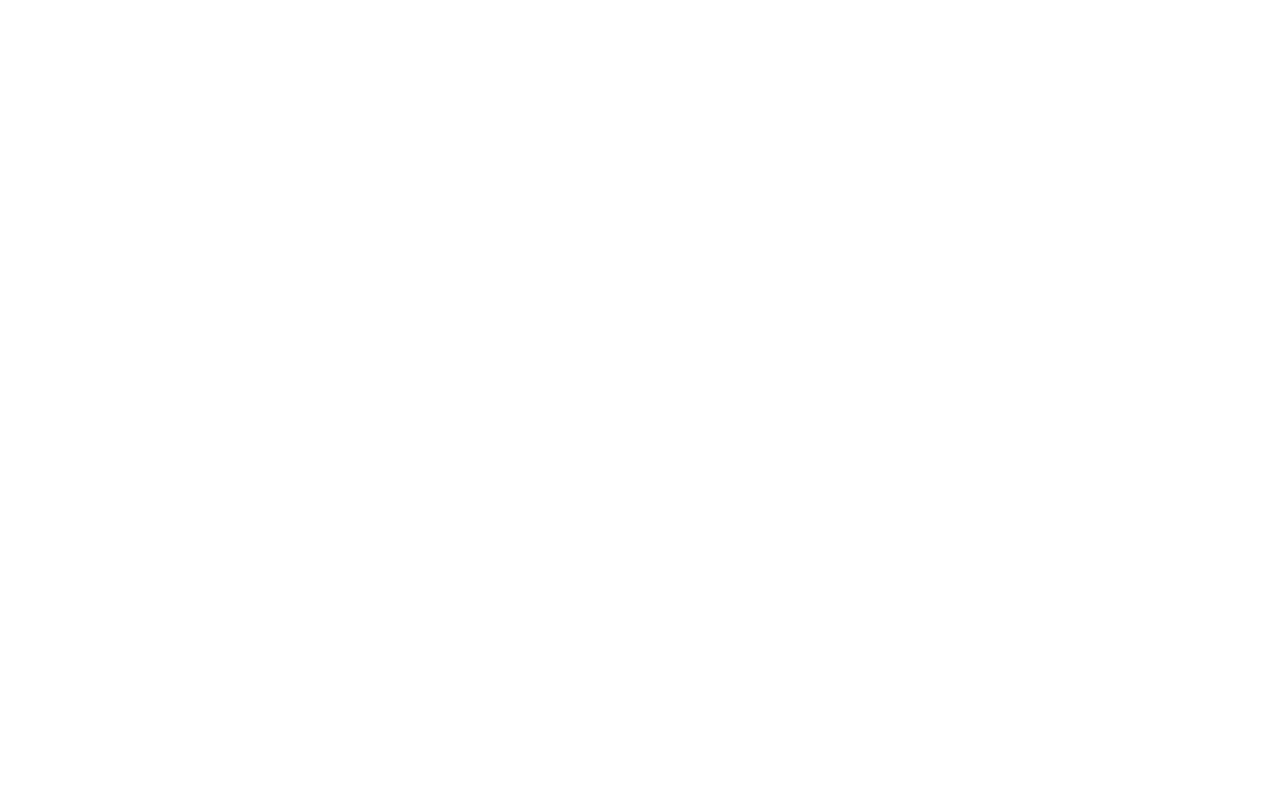
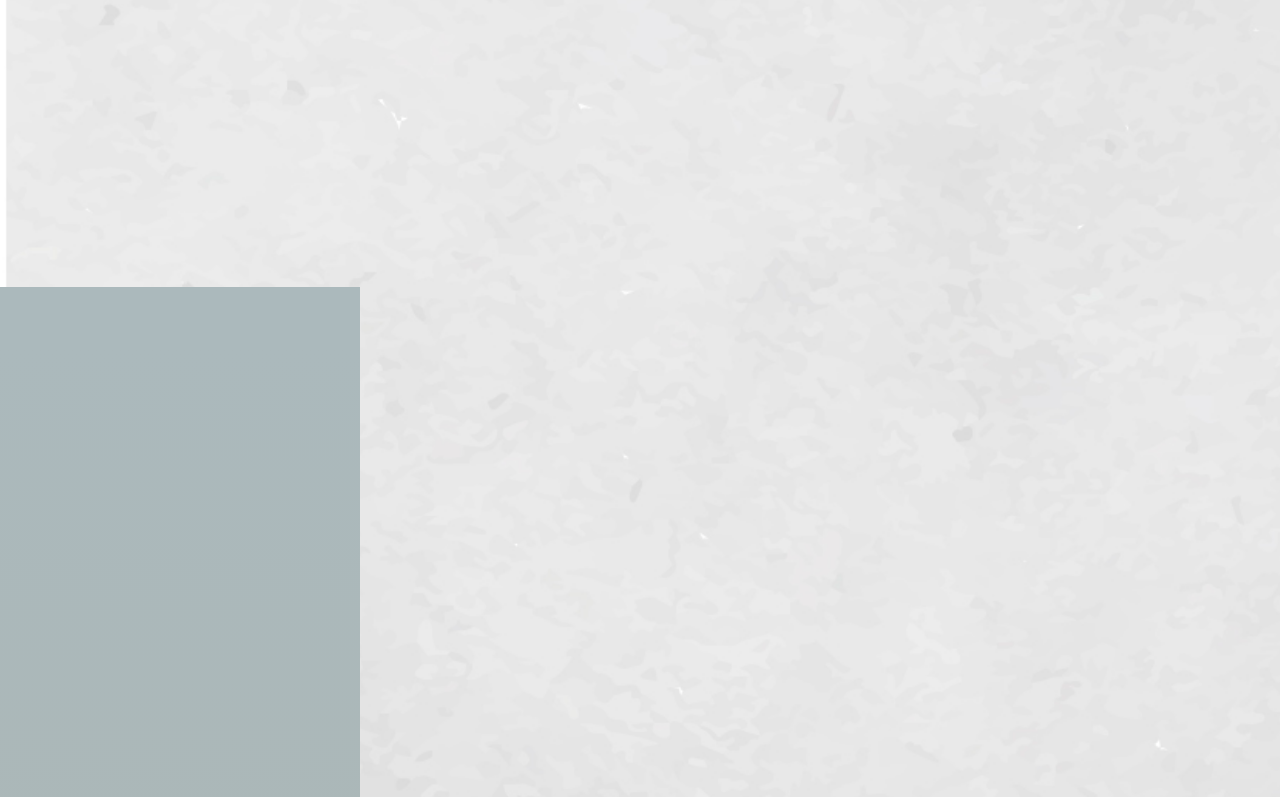
Before and after one commit to Ofeli1995/Css-Animation, a Vue app: page / in a window 1280 px wide. Shown: the part 2000-2797 px from the top of the page. Before the commit the page ends 1287 px from the top, so only its background shows below. Built offline with nearby package versions, Linux system fonts and the light colour scheme.

Commit message:
bug fixed

```diff
--- a/src/components/HomePage.vue
+++ b/src/components/HomePage.vue
@@ -146,6 +146,11 @@
         </div>
       </div>
     </div>
+    <div class="content1" style="width: 100%; height: 800px">
+      <div class="founder-animation">
+        <div class="animation-container"></div>
+      </div>
+    </div>
   </div>
 </template>
 
@@ -206,6 +211,14 @@
   padding-left: 100px;
   animation: mover 0.8s alternate;
 }
+.founder-animation {
+  width: 360px;
+  margin-top: 1000px;
+}
+.animation-container {
+  height: 800px;
+  background: linear-gradient(180deg, #abb9bc 7.13%, #abb7b7 89.45%);
+}
 .founder {
   width: 280px;
   height: 300px;
@@ -242,6 +255,9 @@
 .case-studies {
   display: flex;
   flex-direction: column;
+  position: absolute;
+  left: 180px;
+  animation: mover-text 0.8s alternate;
 }
 .case-studies span {
   font-size: 1.25rem;
@@ -440,6 +456,16 @@
   }
 }
 @keyframes mover-user1 {
+  0% {
+    transform: translateX(-50px) translateY(150px);
+    opacity: 0;
+  }
+  100% {
+    transform: translateY(0);
+    opacity: 100%;
+  }
+}
+@keyframes mover-text {
   0% {
     transform: translateX(-50px) translateY(150px);
     opacity: 0;
```
Also changed, not shown: src/assets/users/founderwithtablet.jpg (added).
